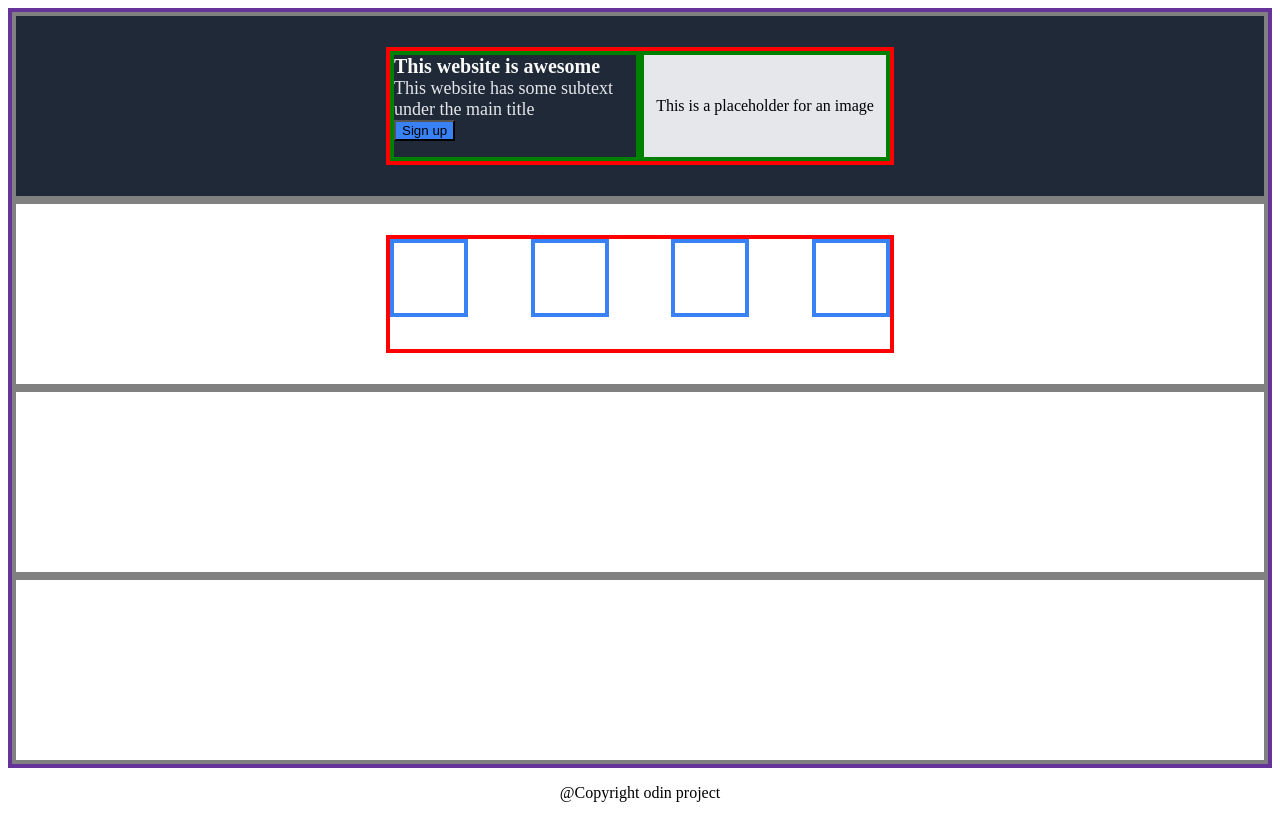
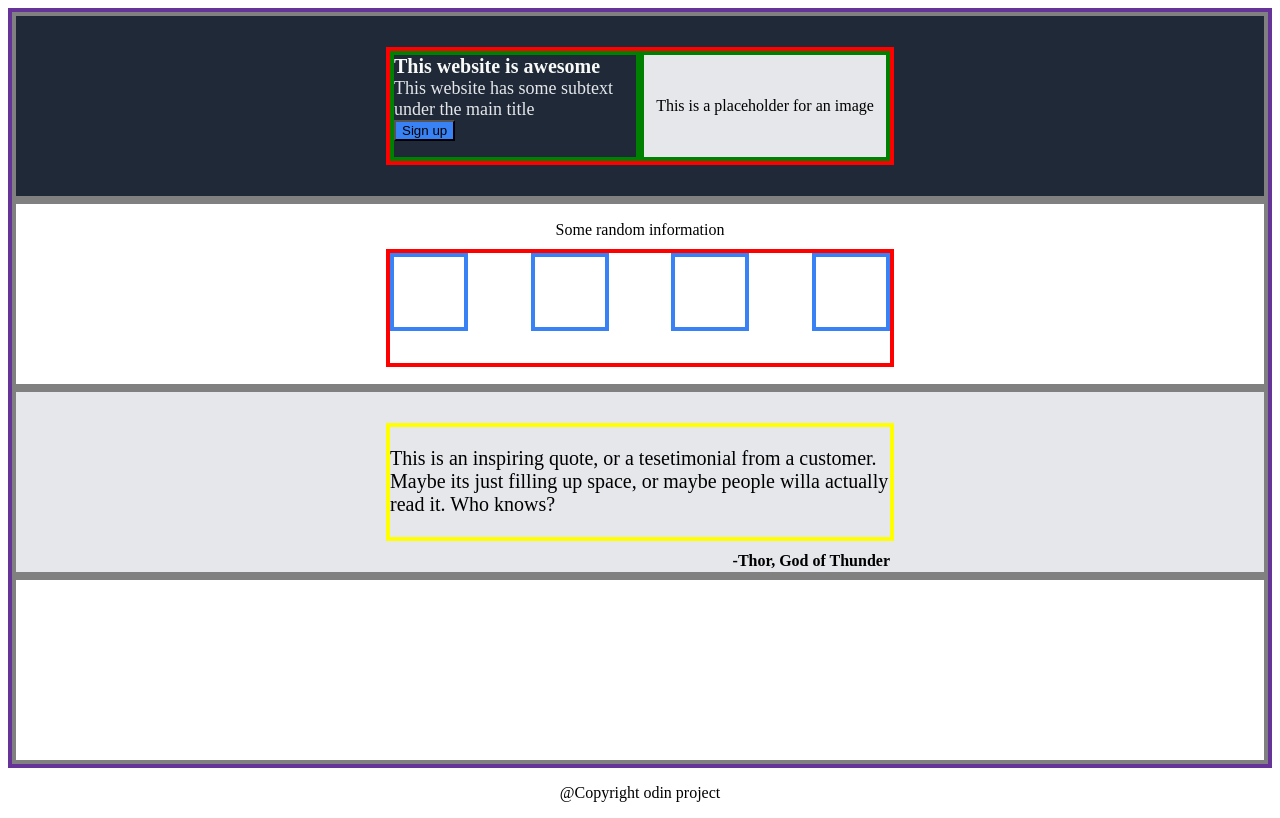
Before and after one commit to Angelcoco1985/landing-page, a plain HTML site: page index.html in a window 1280 px wide. Drawn offline with Linux system fonts and the light colour scheme.

Commit message:
layout box 3

```diff
--- a/index.html
+++ b/index.html
@@ -25,6 +25,9 @@
         </div>
 
         <div class="box2">
+            <div class="box2-text">
+                <p class="box2-text">Some random information</p>
+            </div>
             <div class="box2-1">
                 <div class="box2-1-1"></div>
                 <div class="box2-1-2"></div>
@@ -33,7 +36,12 @@
             </div>
         </div>
 
-        <div class="box3"></div>
+        <div class="box3">
+            <div class="box3-1">
+                <p class="text1-box3">This is an inspiring quote, or a tesetimonial from a customer. Maybe its just filling up space, or maybe people willa actually read it. Who knows?</p>
+                <p class="text2-box3">-Thor, God of Thunder</p>
+            </div>
+        </div>
 
         <div class="box4"></div>
 
--- a/style.css
+++ b/style.css
@@ -44,6 +44,7 @@
     justify-content: center;
     align-items: center;
     display: flex;
+    flex-direction: column;
 }
 .box2-1 {
     border: 4px solid red;
@@ -57,6 +58,20 @@
     border: 4px solid #3882F6;
     height: 70px;
     width: 70px;
+}
+
+.box3 {
+    justify-content: center;
+    align-items: center;
+    display: flex;
+}
+
+.box3-1 {
+    border: 4px solid yellow;
+    height: 110px;
+    width: 500px;
+    display: flex;
+    flex-direction: column;
 }
 
 .footer-text {
@@ -82,3 +97,21 @@
 .button1 {
     background-color: #3882F6;
 }
+
+.box2-text {
+    margin-top: 0;
+    margin-bottom: 5px;
+}
+
+.box3 {
+    background-color: #E5E7EB;
+}
+
+.text1-box3 {
+    font-size: 20px;
+}
+
+.text2-box3 {
+    font-weight: bold;
+    align-self: flex-end;
+}
```
